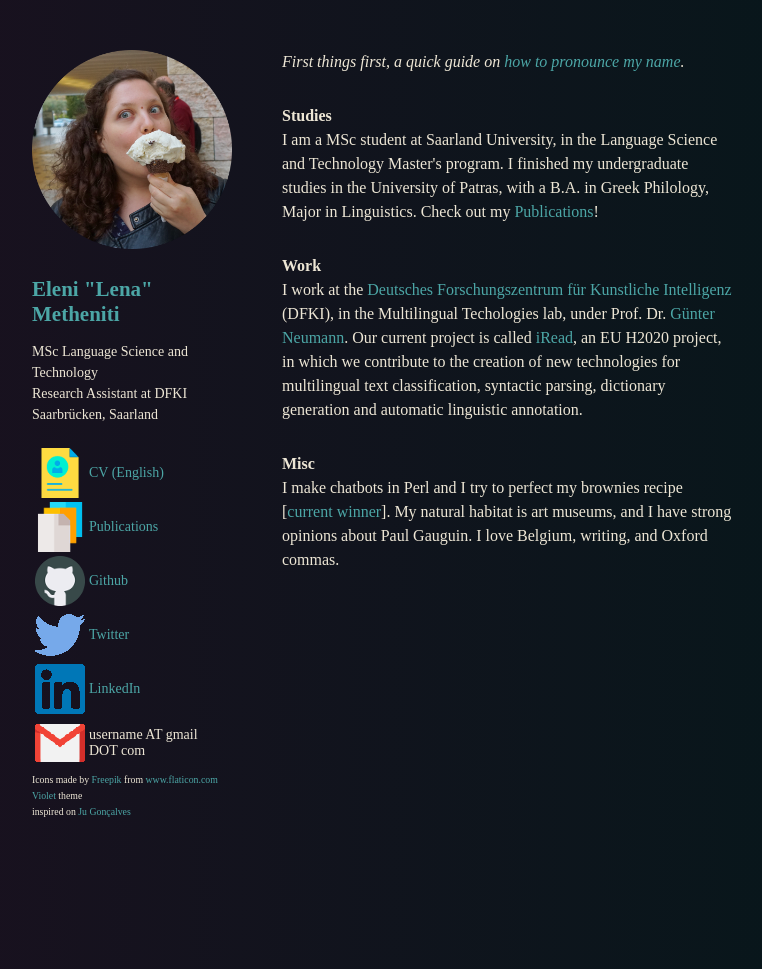
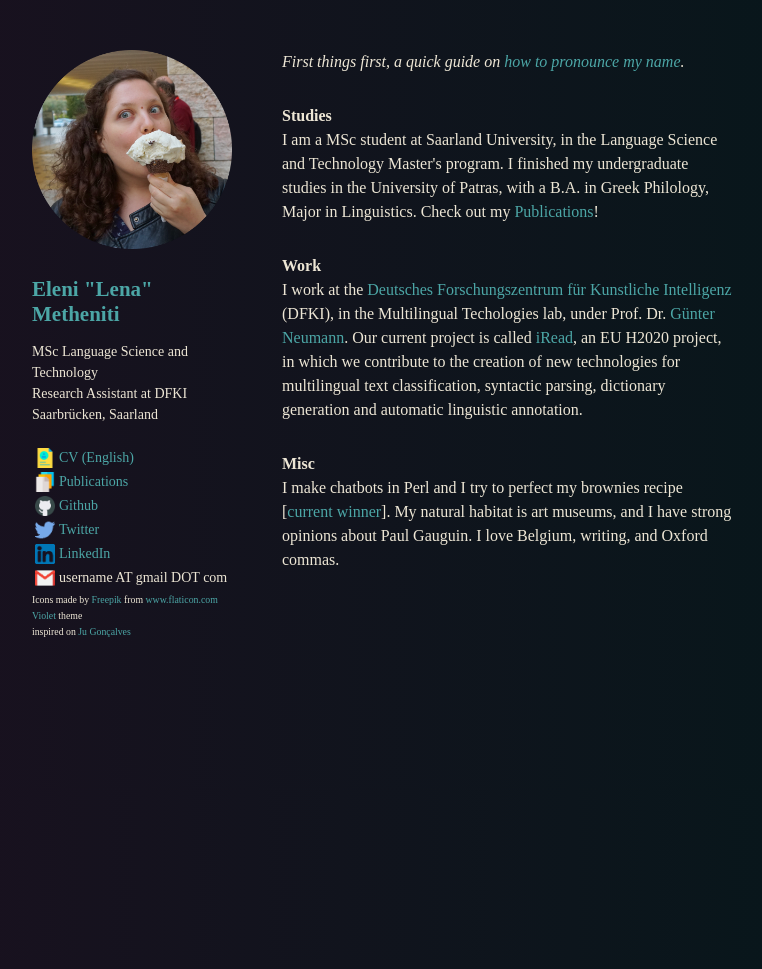
Before and after one commit to lenakmeth/lenakmeth.github.io, a Jekyll site: the page built from index.html, in a window 1280 px wide. Shown: the whole page, without its empty margins (68-830 px from the left). Built offline with Jekyll 4.4.1, drawn with Linux system fonts in a browser that asks for light colours.

Commit message:
fix div size

```diff
--- a/_sass/header.sass
+++ b/_sass/header.sass
@@ -14,8 +14,8 @@ header
     margin-bottom: 10px
 
   div
-    width: 50px
-    height: 50px
+    width: 20px
+    height: 20px
     margin-bottom: 0px
 
   nav ul
```
